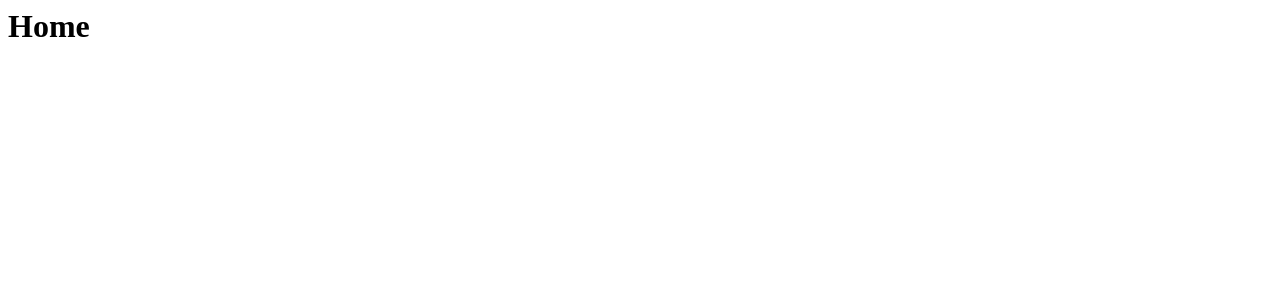
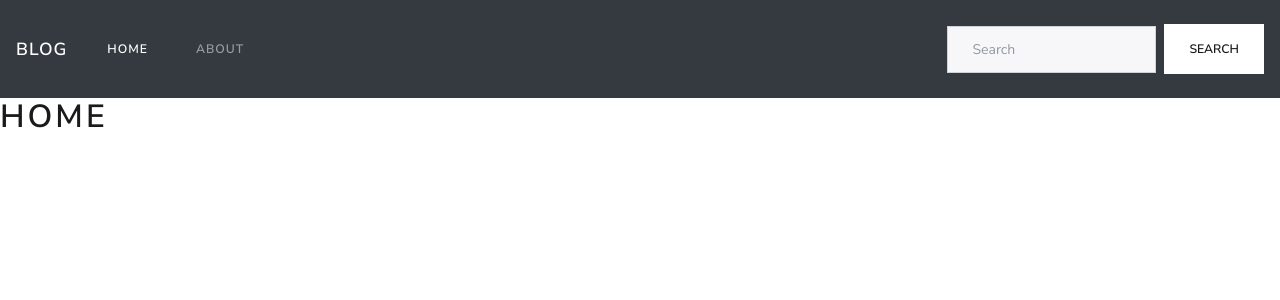
Before and after one commit to GengJulian/Webprog3_project, a CodeIgniter app: page /Webprog3_project/ in a window 1280 px wide. Before the commit the part shown is almost empty. Shown: the top 300 px of the page. Run offline with CodeIgniter, Linux system fonts and the light colour scheme.

Commit message:
Adding navbar to the header.php file.

```diff
--- a/application/config/autoload.php
+++ b/application/config/autoload.php
@@ -89,7 +89,7 @@
 |
 |	$autoload['helper'] = array('url', 'file');
 */
-$autoload['helper'] = array();
+$autoload['helper'] = array('url');
 
 /*
 | -------------------------------------------------------------------
--- a/application/views/templates/header.php
+++ b/application/views/templates/header.php
@@ -1,5 +1,27 @@
 <html>
 	<head>
 		<title>Header</title>
+		<link type="text/css" rel="stylesheet" href="https://bootswatch.com/4/lux/bootstrap.min.css">
 	</head>
 	<body>
+	<nav class="navbar navbar-expand-lg navbar-dark bg-dark">
+		<a class="navbar-brand" href="<?php echo base_url(); ?>">Blog</a>
+		<button class="navbar-toggler" type="button" data-toggle="collapse" data-target="#navbarColor02" aria-controls="navbarColor02" aria-expanded="false" aria-label="Toggle navigation">
+			<span class="navbar-toggler-icon"></span>
+		</button>
+
+		<div class="navbar-collapse collapse" id="navbarColor02">
+			<ul class="navbar-nav mr-auto">
+				<li class="nav-item active">
+					<a class="nav-link" href="<?php echo base_url(); ?>">Home <span class="sr-only">(current)</span></a>
+				</li>
+				<li class="nav-item">
+					<a class="nav-link" href="<?php echo base_url();?>about">About</a>
+				</li>
+			</ul>
+			<form class="form-inline my-2 my-lg-0">
+				<input class="form-control mr-sm-2" type="text" placeholder="Search">
+				<button class="btn btn-secondary my-2 my-sm-0" type="submit">Search</button>
+			</form>
+		</div>
+	</nav>
```
